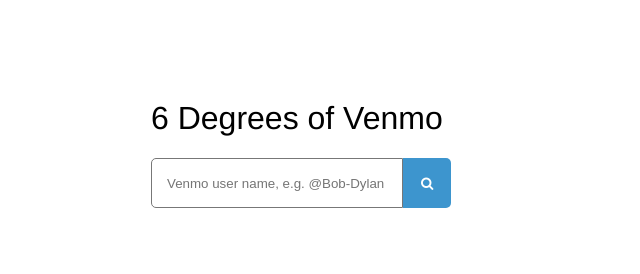
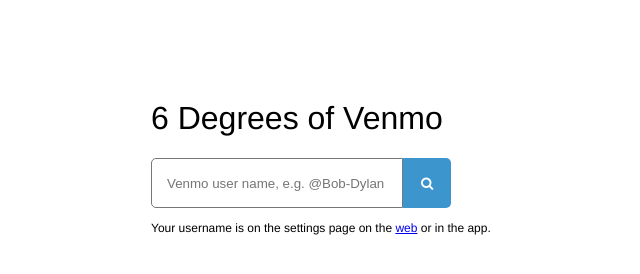
Before and after one commit to pcarleton/venweb, a plain HTML site: page index.html in a window 1280 px wide. Shown: the whole page, without its empty margins (339-979 px from the left). Drawn offline with Linux system fonts and the light colour scheme.

Commit message:
Add help page for finding user name.

```diff
--- a/index.html
+++ b/index.html
@@ -47,6 +47,7 @@
       <input type="text" class="search-box" id="username-box" placeholder="Venmo user name, e.g. @Bob-Dylan" />
       <button id="submit-username" class="icon"><i href="#" class="fa fa-search"></i></button>
           </div>
+      <div class="help">Your username is on the settings page on the <a href="https://venmo.com/account/settings/profile" target="_blank">web</a> or in the app.</div>
   </div>
 </div>
 </body>
--- a/static/style.css
+++ b/static/style.css
@@ -138,3 +138,9 @@ dt {
   stroke: #999;
   stroke-width: 1px;
 }
+
+.help {
+    padding-top: 13px;
+    font-size: 9pt;
+    width: 300px;
+}
```
